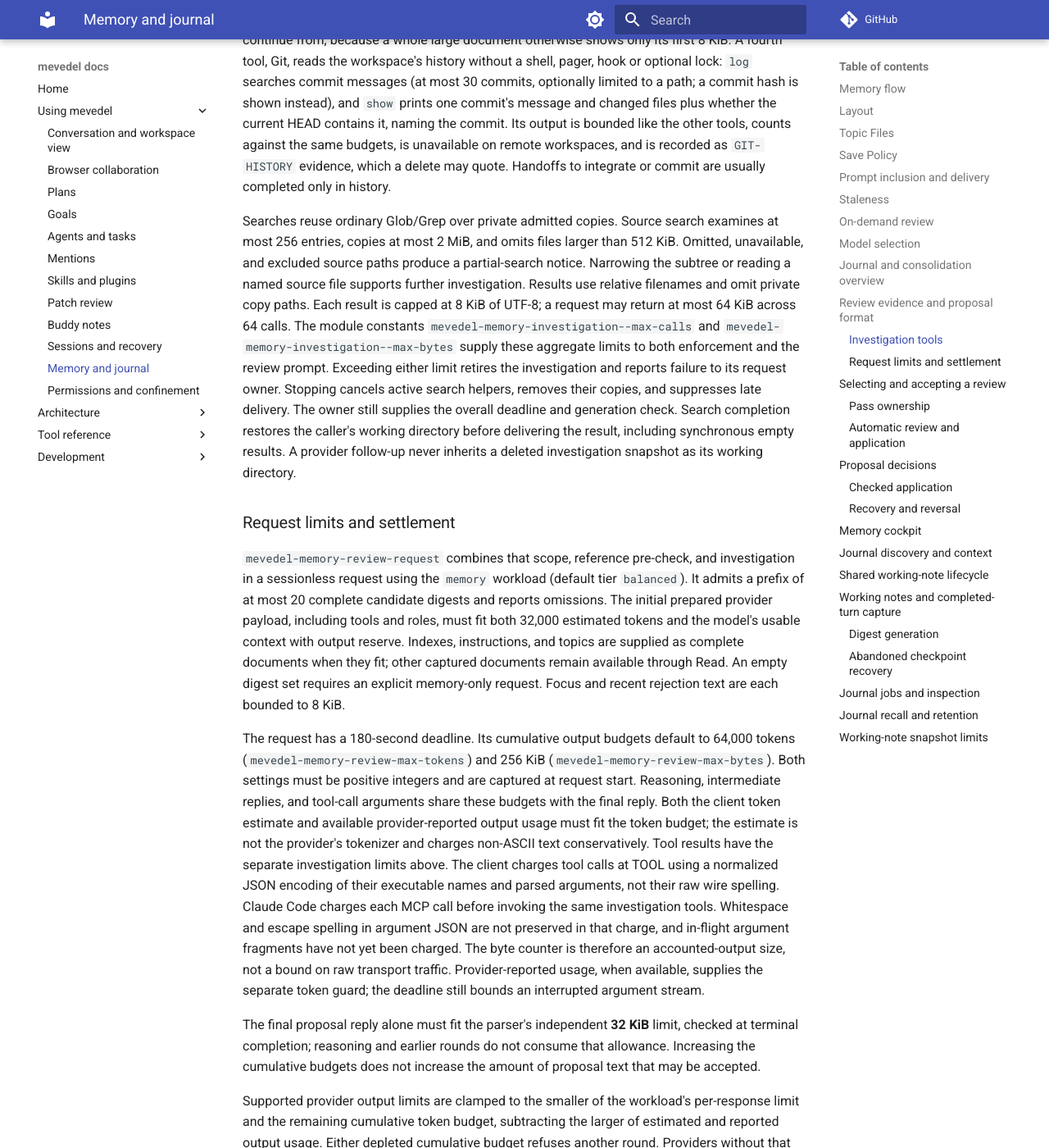
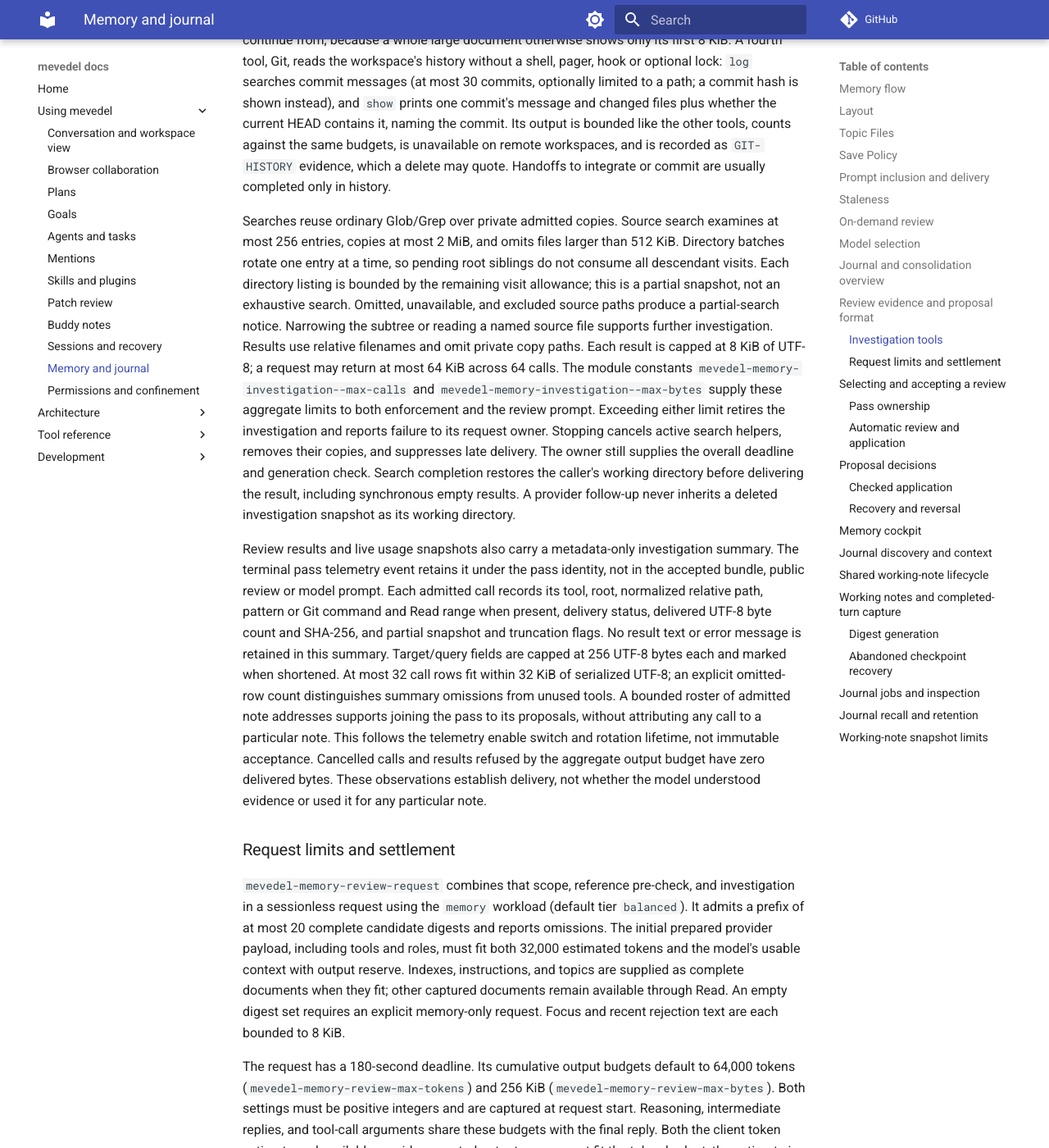
Before and after one commit to FrauH0lle/mevedel, an MkDocs documentation site: the page built from docs/memory.md, in a window 1280 px wide and 1400 px high, scrolled down 7618 px. Shown: the whole window at 82% size. Built offline with MkDocs 1.6.1 and Material for MkDocs 9.7.7, drawn with Linux system fonts in a browser that asks for light colours; comment, search, counter and statistics services are not loaded.

Commit message:
fix(memory): Reach nested evidence and retain investigation metadata
Rotate bounded source-directory batches instead of reserving every remaining
visit for root siblings. Keep the 256-visit, per-file and aggregate content
bounds, authorization checks, and partial-search warning.

Retain metadata-only investigation summaries in terminal pass telemetry,
correlated by pass identity and admitted note address. Bound summaries to
32 rows and 32 KiB with explicit omissions. Keep the review prompt, proposal
guards, accepted-bundle schema and public review unchanged.

* mevedel-memory-investigation.el (--documents): Rotate sibling batches.
(mevedel-memory-investigation-summary, --summary-call, --deliver,
mevedel-memory-investigation-stop, --search, --git,
mevedel-memory-investigation-call): Track bounded targets and delivery facts
without retaining tool-result text in diagnostics.
* mevedel-memory-review.el (mevedel-memory-review--request): Include independent
summary snapshots and bounded admitted-note identities in settlement usage.
* mevedel-memory-pass.el (mevedel-memory-pass--finish): Persist the actual
summary through successful, failed and cancelled terminal telemetry.
* mevedel-telemetry.el (mevedel-telemetry--allowed-keys): Admit dedicated
investigation fields through the existing deep sanitizer.
* test/test-mevedel-memory-investigation-reach.el: Exercise real root tools,
wide-root descendant reachability, exclusions, absence, and the visit bound.
* test/test-mevedel-memory-investigation-summary.el: Exercise delivery metadata,
real pass publication, durable sanitized events and discriminating controls.
* docs/memory.md, docs/telemetry.md: Describe traversal fairness and the narrow
bounded target/query telemetry exception with its limits.

Validation includes production-path regressions, fresh-file summary tests,
baseline-walker failure at the missing docs assertion, strict compilation,
standards and the complete ERT check. Offline batch measurements use six
samples per arm: names snapshots reach 113 docs descendants instead of zero;
content snapshots reach 52 instead of zero. The name snapshot costs about
11 ms more for nested authorization/listings. Ordinary helper source and
returned path counts are unchanged. No live editor/state or provider calls.

```diff
--- a/docs/memory.md
+++ b/docs/memory.md
@@ -309,7 +309,10 @@
 
 Searches reuse ordinary Glob/Grep over private admitted copies. Source search
 examines at most 256 entries, copies at most 2 MiB, and omits files larger than
-512 KiB. Omitted, unavailable, and excluded source paths produce a partial-search
+512 KiB. Directory batches rotate one entry at a time, so pending root siblings
+do not consume all descendant visits. Each directory listing is bounded by the
+remaining visit allowance; this is a partial snapshot, not an exhaustive search.
+Omitted, unavailable, and excluded source paths produce a partial-search
 notice. Narrowing the subtree or reading a named source file supports further
 investigation. Results use relative filenames and omit private copy paths.
 Each result is capped at 8 KiB of UTF-8; a request may return at most 64 KiB
@@ -322,6 +325,22 @@
 Search completion restores the caller's working directory before delivering
 the result, including synchronous empty results. A provider follow-up never
 inherits a deleted investigation snapshot as its working directory.
+
+Review results and live usage snapshots also carry a metadata-only investigation
+summary. The terminal pass telemetry event retains it under the pass identity,
+not in the accepted bundle, public review or model prompt. Each admitted call records its tool,
+root, normalized relative path, pattern or Git command and Read range when
+present, delivery status, delivered UTF-8 byte count and SHA-256, and partial
+snapshot and truncation flags. No result text or error message is retained in
+this summary. Target/query fields are capped at 256 UTF-8 bytes each and marked
+when shortened. At most 32 call rows fit within 32 KiB of serialized UTF-8;
+an explicit omitted-row count distinguishes summary omissions from unused
+tools. A bounded roster of admitted note addresses supports joining the pass to
+its proposals, without attributing any call to a particular note. This follows
+the telemetry enable switch and rotation lifetime, not immutable acceptance.
+Cancelled calls and results refused by the aggregate output budget have
+zero delivered bytes. These observations establish delivery, not whether the
+model understood evidence or used it for any particular note.
 
 ### Request limits and settlement
 
```
Also changed, not shown: docs/telemetry.md (+18 -0 lines), 6 other files.
